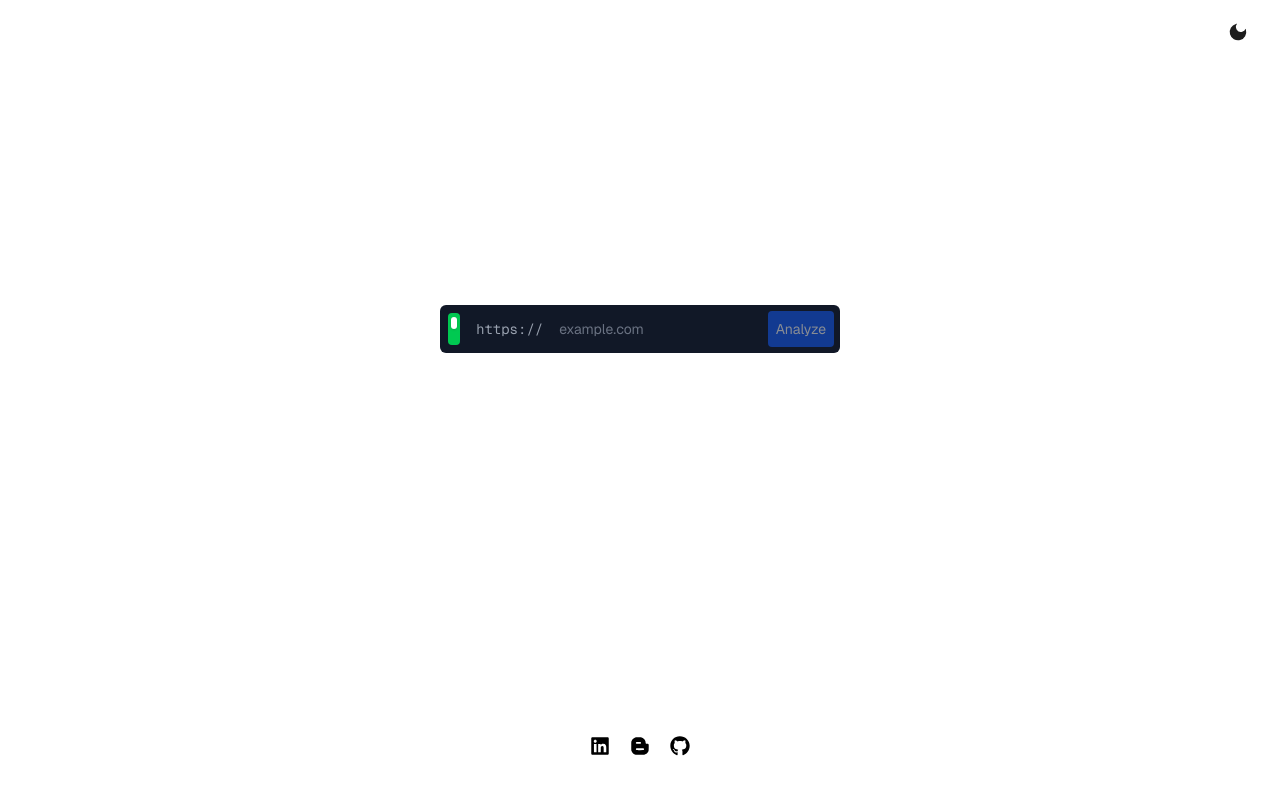
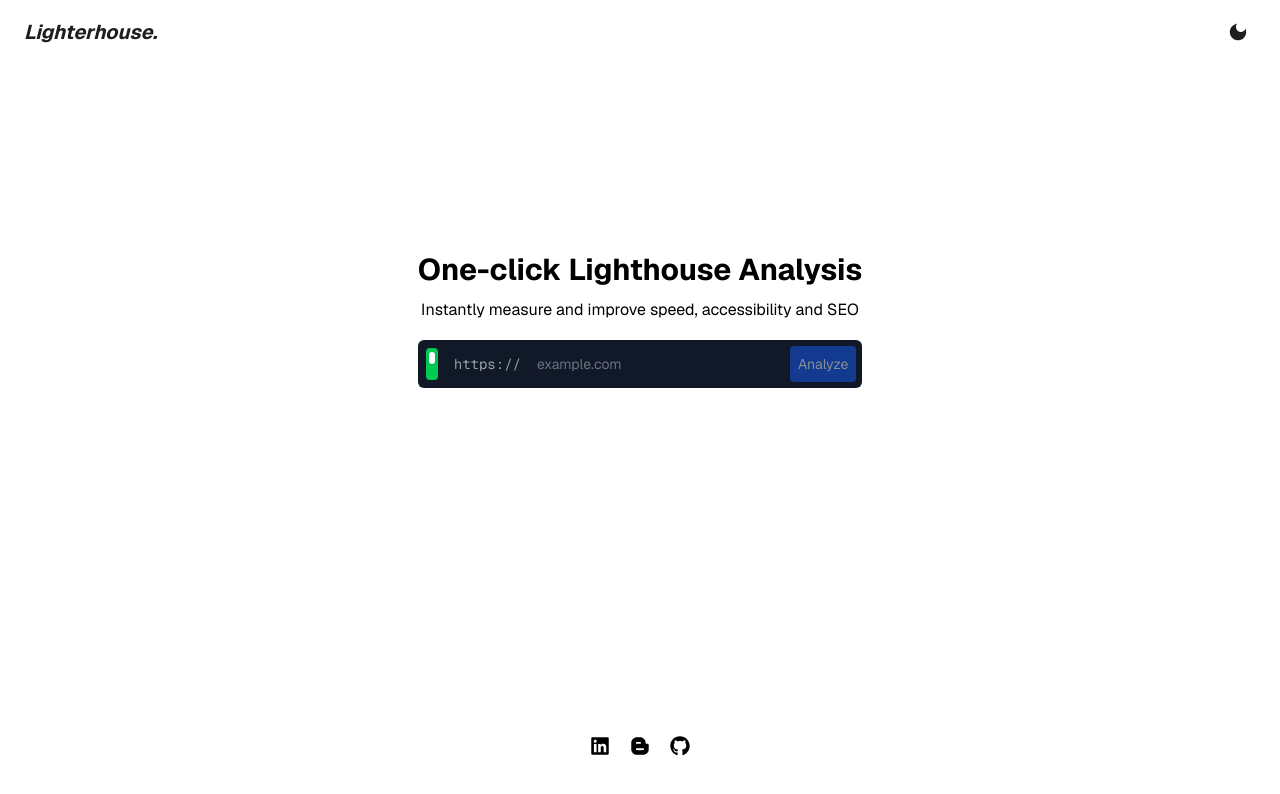
Before and after one commit to 0biglife/lighterhouse, a Next.js app: page / in a window 1280 px wide. Shown: the top 794 px of the page. Built offline with nearby package versions, Linux system fonts and the light colour scheme.

Commit message:
feat: constants, testfiles

```diff
--- /dev/null
+++ b/src/app/constants/components.ts
@@ -0,0 +1,6 @@
+export const SERVICE_URL = "https://lighterhouse.0biglife.com";
+export const SERIVCE_LOGO = "Lighterhouse.";
+
+export const LANDING_PAGE_TITLE = "One-click Lighthouse Analysis";
+export const LANDING_PAGE_SUBTITLE =
+  "Instantly measure and improve speed, accessibility and SEO";
```
Also changed, not shown: 2 other files (tests, documents, lock files or other folders).
